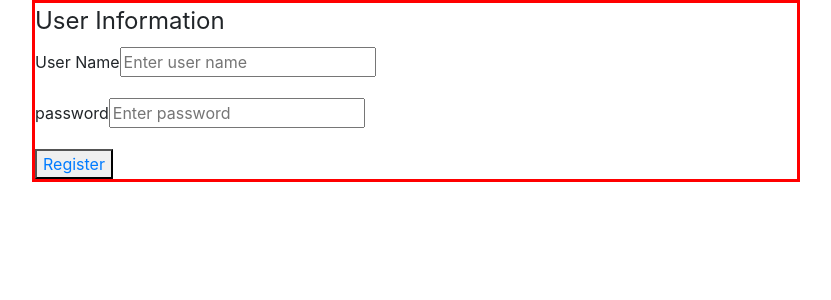
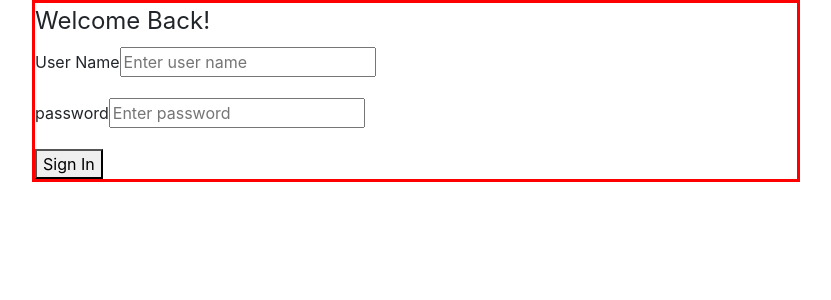
Before and after one commit to ashwagzabani/Mini-Twitter, a React (Create React App) app in the folder mini-twitter/: page /signIn in a window 1280 px wide. Shown: the top 300 px of the page, without its empty margins (224-1055 px from the left). Built offline with nearby package versions, Linux system fonts and the light colour scheme.

Commit message:
check if twitterDb empty before sign in

```diff
--- a/mini-twitter/src/components/SignIn.js
+++ b/mini-twitter/src/components/SignIn.js
@@ -49,12 +49,17 @@ class SignIn extends Component {
         }
     }
 
-    register = () => {
+    signIn = (e) => {
+        e.preventDefault();
+        // console.log("you are not register");
         // //get Twitter Db from local storage
-        // if (localStorage.getItem('TwitterDB') == '') {
-        //     //the TwitterDb is empty
-        //     //alert => your are not registerd
-        //     console.log("you are not register");
+        if (localStorage.getItem('TwitterDB') == '') {
+            //the TwitterDb is empty
+            //alert => your are not registerd
+            console.log("you are not register");
+        } else {
+            console.log("you are register");
+        }
         //     console.log("object");
         //     let arrOfObject = [];
         //     userId = 1;
@@ -110,7 +115,7 @@ class SignIn extends Component {
             <div className='SignIn'>
                 <form>
                     <fieldset>
-                        <legend>User Information</legend>
+                        <legend>Welcome Back!</legend>
                         <Form.Group>
                             <Form.Label>User Name</Form.Label>
                             <input type="text" name="userName" value={this.state.userName} placeholder="Enter user name" onChange={this.assignValueToState} />
@@ -119,10 +124,11 @@ class SignIn extends Component {
                             <Form.Label>password</Form.Label>
                             <input name="password" value={this.state.password} type="password" placeholder="Enter password" onChange={this.assignValueToState} />
                         </Form.Group>
-                        <button className="primary" type="submit" onClick={this.register}><Link to={{
+                        {/* <button className="primary" type="submit" onClick={this.signIn}><Link to={{
                             pathname: "/user/home",
                             state: { "userId": this.state.userId + 1 }
-                        }}>Register</Link></button>
+                        }}>Sign In</Link></button> */}
+                        <button className="primary" type="submit" onClick={this.signIn}>Sign In</button>
                     </fieldset>
                 </form>
             </div>
```
Also changed, not shown: 1 other file (tests, documents, lock files or other folders).
